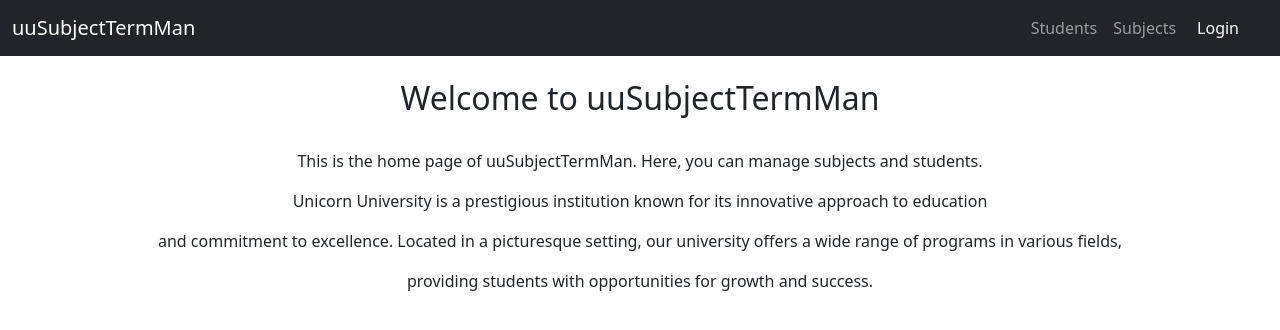
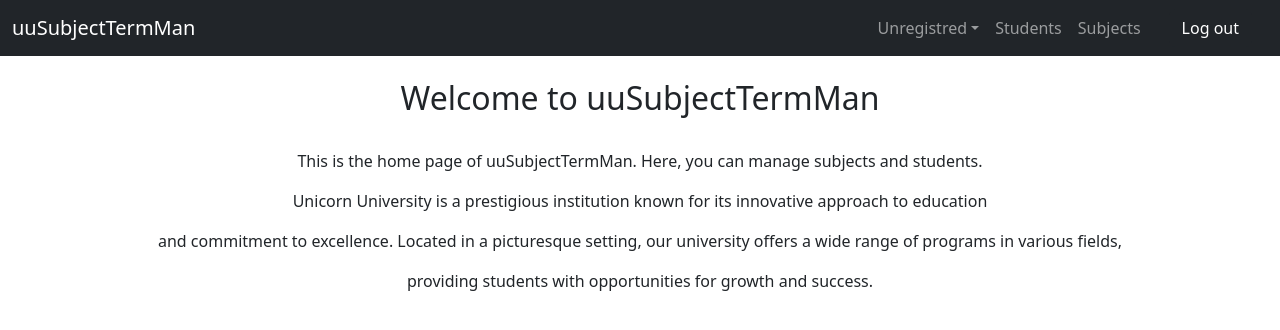
Before and after one commit to kolumber23/SubjectTermMan_Team2, a React (Create React App) app in the folder client/: page / in a window 1280 px wide. Shown: the top 330 px of the page. Built offline with nearby package versions, Linux system fonts and the light colour scheme.

Commit message:
Add files via upload
+ prepínanie medzi užívateľmi

```diff
--- a/client/src/App.js
+++ b/client/src/App.js
@@ -1,14 +1,17 @@
 import './App.css';
-import React from "react";
+import React, { useContext } from "react";
 import { Outlet, useNavigate } from 'react-router-dom';
 import 'bootstrap/dist/css/bootstrap.min.css';
 import Navbar from "react-bootstrap/Navbar";
-import { Button, Nav } from "react-bootstrap/";
+import { Button, Nav, NavDropdown } from "react-bootstrap/";
 import Container from "react-bootstrap/Container";
 import Offcanvas from "react-bootstrap/Offcanvas";
+import UserContext from "./Provider";
+
 
 function App() {
   let navigate = useNavigate();
+  const {user, users, changeUser} = useContext(UserContext);
 
   return (
     <div class="App">
@@ -31,12 +34,34 @@ function App() {
             </Offcanvas.Header>
             <Offcanvas.Body>
             <Nav className="justify-content-end flex-grow-1 pe-3 d-flex align-items-center">
+
+                <NavDropdown
+                  title={user ? user.surname : "Unregistred"}
+                  id={"nav-dropdown-dark"}
+                  menuVariant={"dark"}
+                >
+                  {users
+                    .sort((a, b) => a.surname.localeCompare(b.surname))
+                    .map((user) => {
+                      return (
+                        <NavDropdown.Item onClick={() => changeUser(user.id)}>
+                          {user.surname} {" "} {user.name}
+                        </NavDropdown.Item>
+                      )
+                  })}
+                </NavDropdown>
+
                 <Nav.Link href="/student">  Students  </Nav.Link>
                 <Nav.Link href="/subject">  Subjects   </Nav.Link>
+
                 <Button
-                  variant="dark">
-                  Login
+                  variant={"dark"}
+                  style={{ marginLeft: "20px" }}
+                  onClick={() => changeUser(null)}
+                >
+                  Log out
                 </Button>
+
               </Nav>
             </Offcanvas.Body>
           </Navbar.Offcanvas>
--- a/client/src/Provider.js
+++ b/client/src/Provider.js
@@ -1,4 +1,4 @@
-import React, { createContext } from 'react';
+import React, { createContext, useState } from 'react';
 
 const UserContext = createContext();
 
@@ -58,10 +58,30 @@ export function Provider({ children })  {
    }
    ];
 
+  const alreadyLogged = JSON.parse(sessionStorage.getItem('authUser'));
+  const [isLoggedIn, setIsLoggedIn] = useState(!!alreadyLogged);
+  const [user, setUser] = useState(alreadyLogged ?? users.find(user => user.id === 0));
+
+  const changeUser = (userId) => {
+    const selectedUser = users.find(user => user.id === userId);
+    if (selectedUser) {
+      setUser(selectedUser);
+      sessionStorage.setItem('authUser', JSON.stringify(selectedUser));
+      setIsLoggedIn(selectedUser.id !== 0);
+    } else {
+        setUser(null);
+        sessionStorage.removeItem('authUser');
+        setIsLoggedIn(false);
+    }
+  };
+
 return (
   <UserContext.Provider
     value = {{
-      users
+      users,
+      user,
+      isLoggedIn,
+      changeUser
     }}
       >
         {children}
```
Also changed, not shown: client/src/index.js (line endings or trailing spaces).
